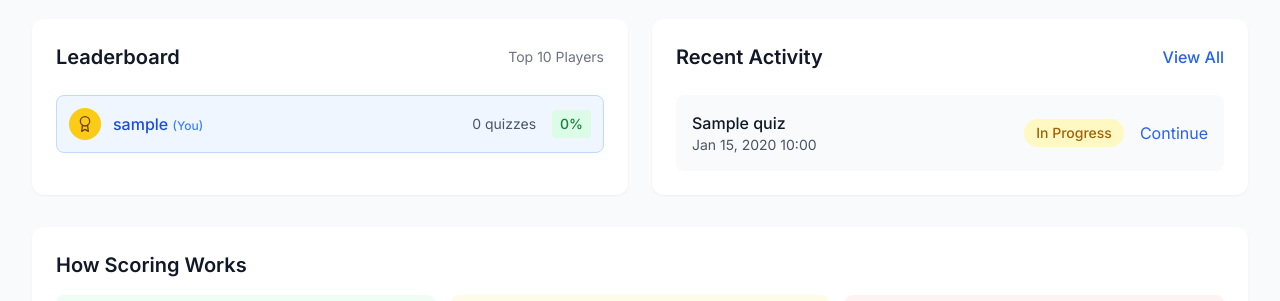
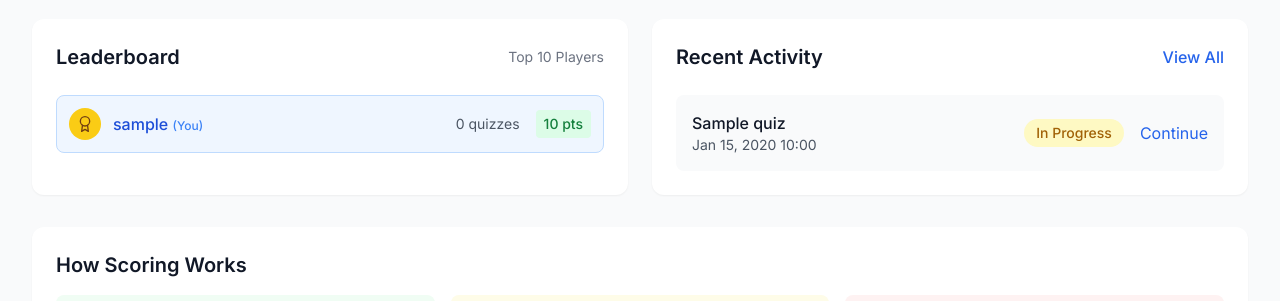
Before and after one commit to adityachauhan34/Intelligent-Quiz-Manager, a Django app: page /dashboard/ in a window 1280 px wide. Shown: the part 501-802 px from the top of the page. Run offline with Django 5.2, Linux system fonts and the light colour scheme; a user stored in the database is signed in; tables that the repository leaves empty hold one stand-in row (values such as "Sample post"); grey boxes marked "Sample" are stand-in pictures; some libraries are stand-ins or nearby versions.

Commit message:
Change score display from percentage to total points

```diff
--- a/templates/quiz/dashboard.html
+++ b/templates/quiz/dashboard.html
@@ -125,7 +125,7 @@
                             </div>
                             <div class="flex items-center space-x-4">
                                 <span class="text-sm text-gray-600 dark:text-gray-400">{{ player.quizzes }} quizzes</span>
-                                <span class="px-2 py-1 bg-green-100 dark:bg-green-900/30 text-green-700 dark:text-green-400 rounded text-sm font-medium">{{ player.score_pct }}%</span>
+                                <span class="px-2 py-1 bg-green-100 dark:bg-green-900/30 text-green-700 dark:text-green-400 rounded text-sm font-medium">{{ player.total_points }} pts</span>
                             </div>
                         </div>
                     {% endfor %}
```
